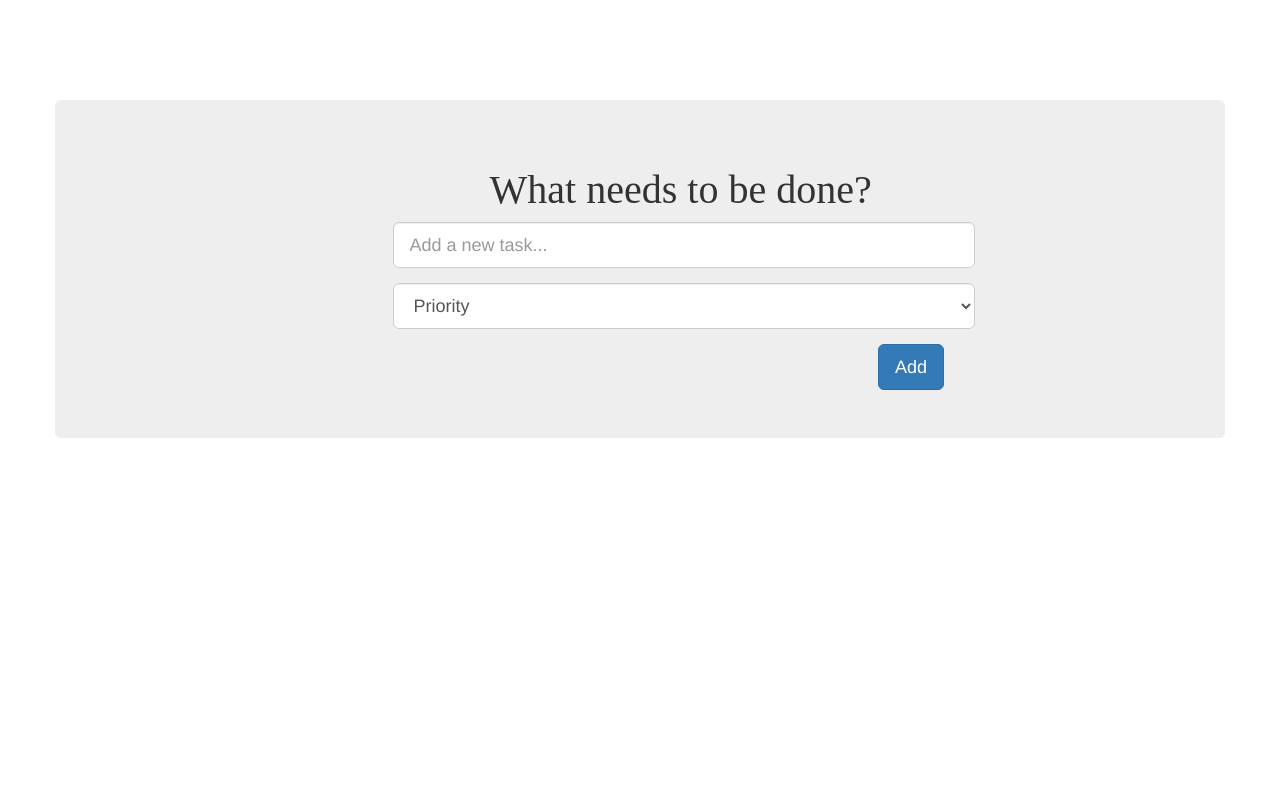
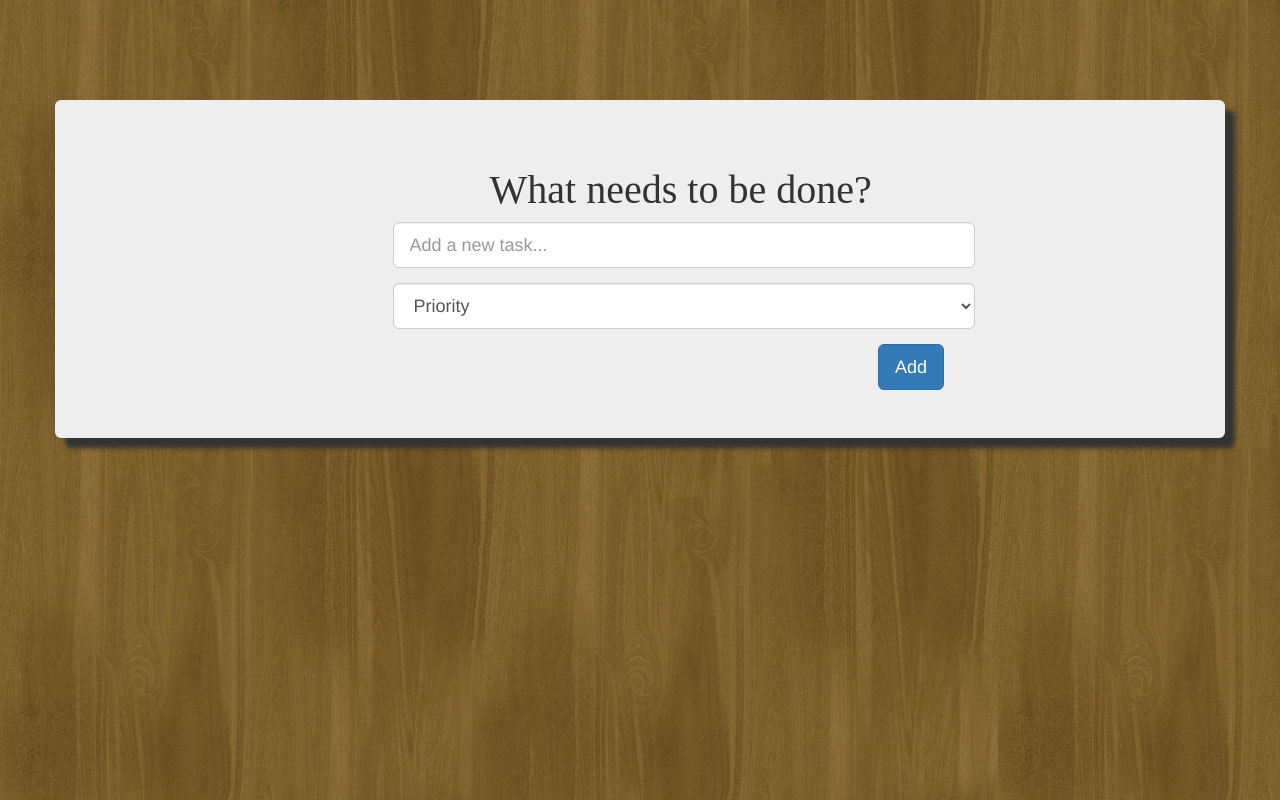
Before and after one commit to andela-earinde/ng-toDoList, a plain HTML site: page index.html in a window 1280 px wide. Drawn offline with Linux system fonts and the light colour scheme.

Commit message:
some stuffs

```diff
--- a/css/style.css
+++ b/css/style.css
@@ -1,3 +1,7 @@
+body {
+	background-image: url('../images/wood.jpg');
+}
+
 .row {
 	margin-top: 100px;
 }
@@ -6,3 +10,7 @@ h2 {
 	font-family: "monotype corsiva, Serif";
 	font-size: 40px;
 }
+
+.shadow {
+	box-shadow: 10px 10px 5px;
+}
--- a/index.html
+++ b/index.html
@@ -10,7 +10,7 @@
 <body>
 <div id="body">
     <div class="container">
-        <div class = "row jumbotron">
+        <div class = "row jumbotron shadow">
             <div class="col-md-7 col-md-offset-3">
                <div class="col-md-offset-2">
                     <h2 id="listTitle">What needs to be done?</h2>
```
